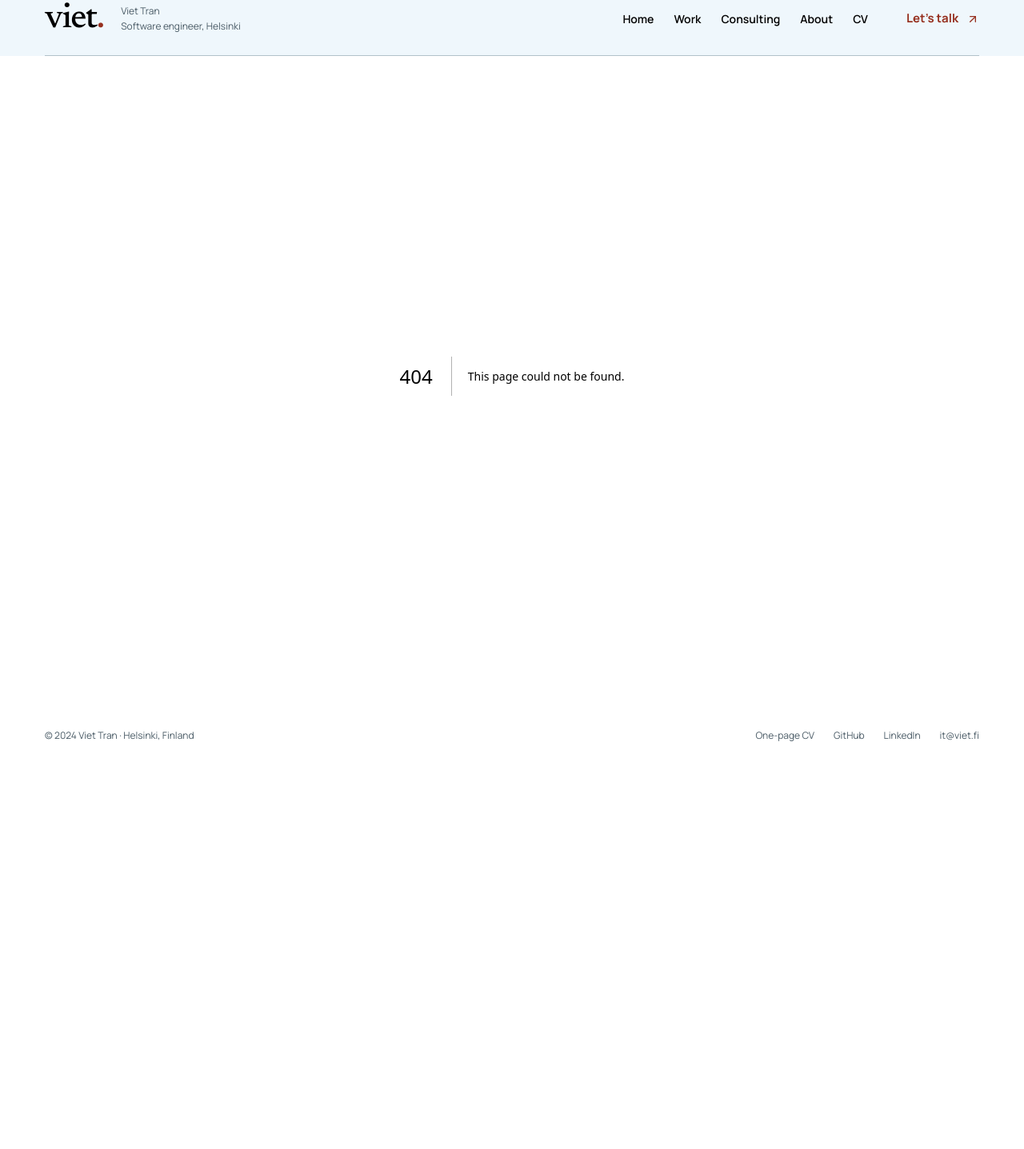
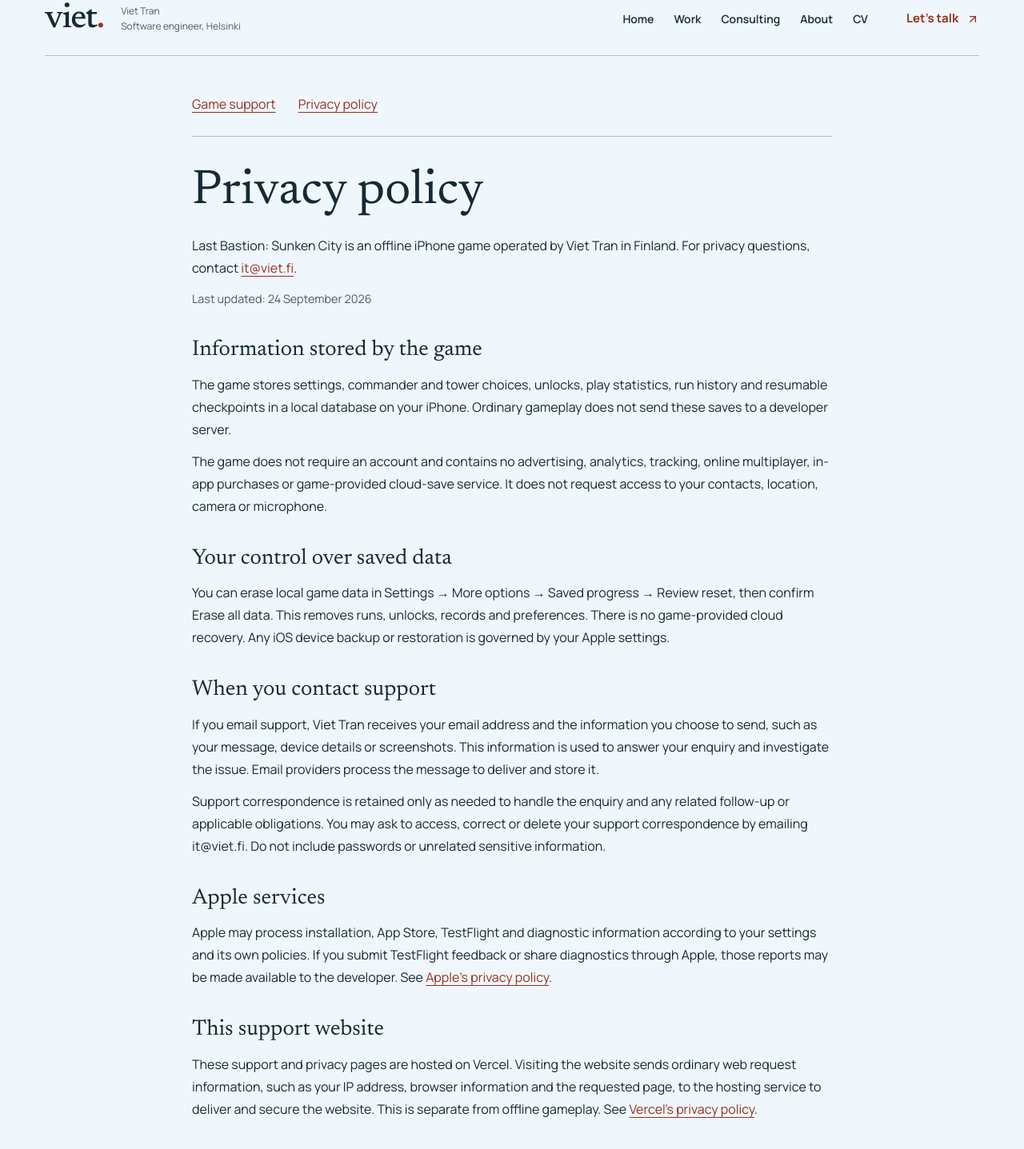
Before and after one commit to vieteri/viet-tran-portfolio, a Next.js app: page /last-bastion/privacy in a window 1280 px wide. Before the commit this address had no page. Shown: the part 22-1459 px from the top of the page at 80% size. Before the commit the page ends 992 px from the top, so only its background shows below. Built offline with nearby package versions, Linux system fonts and the light colour scheme.

Commit message:
Add Last Bastion support and privacy pages

```diff
--- /dev/null
+++ b/src/app/last-bastion/layout.tsx
@@ -0,0 +1,9 @@
+import Link from 'next/link';
+import './support.css';
+
+export default function LastBastionLayout({ children }: { children: React.ReactNode }) {
+  return <div className="shell bastion-doc">
+    <nav aria-label="Last Bastion"><Link href="/last-bastion/support">Game support</Link><Link href="/last-bastion/privacy">Privacy policy</Link></nav>
+    {children}
+  </div>;
+}
--- /dev/null
+++ b/src/app/last-bastion/privacy/page.tsx
@@ -0,0 +1,30 @@
+import type { Metadata } from 'next';
+import Link from 'next/link';
+
+export const metadata: Metadata = {
+  title: 'Last Bastion: Sunken City — Privacy Policy',
+  description: 'How Last Bastion: Sunken City stores game progress locally and handles support enquiries.',
+  alternates: { canonical: '/last-bastion/privacy' },
+};
+
+export default function PrivacyPage() {
+  return <article>
+    <h1>Privacy policy</h1>
+    <p>Last Bastion: Sunken City is an offline iPhone game operated by Viet Tran in Finland. For privacy questions, contact <a href="mailto:it@viet.fi">it@viet.fi</a>.</p>
+    <p className="updated">Last updated: 24 September 2026</p>
+    <h2>Information stored by the game</h2>
+    <p>The game stores settings, commander and tower choices, unlocks, play statistics, run history and resumable checkpoints in a local database on your iPhone. Ordinary gameplay does not send these saves to a developer server.</p>
+    <p>The game does not require an account and contains no advertising, analytics, tracking, online multiplayer, in-app purchases or game-provided cloud-save service. It does not request access to your contacts, location, camera or microphone.</p>
+    <h2>Your control over saved data</h2>
+    <p>You can erase local game data in Settings → More options → Saved progress → Review reset, then confirm Erase all data. This removes runs, unlocks, records and preferences. There is no game-provided cloud recovery. Any iOS device backup or restoration is governed by your Apple settings.</p>
+    <h2>When you contact support</h2>
+    <p>If you email support, Viet Tran receives your email address and the information you choose to send, such as your message, device details or screenshots. This information is used to answer your enquiry and investigate the issue. Email providers process the message to deliver and store it.</p>
+    <p>Support correspondence is retained only as needed to handle the enquiry and any related follow-up or applicable obligations. You may ask to access, correct or delete your support correspondence by emailing it@viet.fi. Do not include passwords or unrelated sensitive information.</p>
+    <h2>Apple services</h2>
+    <p>Apple may process installation, App Store, TestFlight and diagnostic information according to your settings and its own policies. If you submit TestFlight feedback or share diagnostics through Apple, those reports may be made available to the developer. See <a href="https://www.apple.com/legal/privacy/">Apple’s privacy policy</a>.</p>
+    <h2>This support website</h2>
+    <p>These support and privacy pages are hosted on Vercel. Visiting the website sends ordinary web request information, such as your IP address, browser information and the requested page, to the hosting service to deliver and secure the website. This is separate from offline gameplay. See <a href="https://vercel.com/legal/privacy-policy">Vercel’s privacy policy</a>.</p>
+    <h2>Changes and contact</h2>
+    <p>This policy will be updated if the game’s data practices change. The date above identifies the latest revision. Questions can be sent to <a href="mailto:it@viet.fi">it@viet.fi</a> or through the <Link href="/last-bastion/support">support page</Link>.</p>
+  </article>;
+}
--- /dev/null
+++ b/src/app/last-bastion/support.css
@@ -0,0 +1,10 @@
+.bastion-doc { max-width: 800px; padding-top: 48px; padding-bottom: 80px; }
+.bastion-doc nav { display: flex; flex-wrap: wrap; gap: 12px 28px; padding-bottom: 28px; border-bottom: 1px solid var(--line); }
+.bastion-doc nav a, .bastion-doc article a { color: var(--accent); text-decoration: underline; }
+.bastion-doc h1 { font-family: var(--font-display), serif; font-size: clamp(2.3rem, 6vw, 3.8rem); line-height: 1.08; margin: 36px 0 20px; overflow-wrap: anywhere; }
+.bastion-doc h2 { font-family: var(--font-display), serif; font-size: 1.7rem; line-height: 1.2; margin: 36px 0 12px; }
+.bastion-doc p, .bastion-doc li { font-size: 1rem; line-height: 1.75; }
+.bastion-doc p { margin: 12px 0; }
+.bastion-doc ul { list-style: disc; padding-left: 24px; }
+.bastion-doc li { margin: 8px 0; }
+.bastion-doc .updated { color: var(--muted); font-size: .9rem; }
--- /dev/null
+++ b/src/app/last-bastion/support/page.tsx
@@ -0,0 +1,27 @@
+import type { Metadata } from 'next';
+import Link from 'next/link';
+
+export const metadata: Metadata = {
+  title: 'Last Bastion: Sunken City — Support',
+  description: 'Help with Last Bastion: Sunken City, saved progress, settings and reporting a problem to developer Viet Tran.',
+  alternates: { canonical: '/last-bastion/support' },
+};
+
+export default function SupportPage() {
+  return <article>
+    <h1>Last Bastion: Sunken City</h1>
+    <p>Build your defense, protect the Bastion and survive the next wave. This is the support page for the iPhone tower-defense game by Viet Tran.</p>
+    <h2>Get help</h2>
+    <p>Email <a href="mailto:it@viet.fi?subject=Last%20Bastion%20support">it@viet.fi</a> with your question or problem.</p>
+    <p>For a bug report, include your iPhone model, iOS version, game version or TestFlight build, and what happened just before the issue. A screenshot is helpful if you are comfortable sharing one. For stuttering, mention the wave and whether you were playing at 1×, 2× or 4× speed.</p>
+    <p>Please do not send passwords, payment details or unrelated personal information.</p>
+    <h2>Saved progress</h2>
+    <p>Your progress is saved on your iPhone. There is no game account or game-provided cloud sync. Use Save &amp; Home when leaving a run; closing the app abruptly may return you to the latest completed checkpoint.</p>
+    <p>If something seems wrong with your save, contact support before deleting the app or resetting data. We cannot restore a deleted save from a developer server.</p>
+    <h2>Sound and game settings</h2>
+    <p>Open the gear menu to access settings. Music and sound effects have separate volume sliders. During battle, use the speed control to choose 1×, 2× or 4×. The in-game Guide explains placement, upgrades, potions and enemy counters.</p>
+    <h2>Delete local data</h2>
+    <p>Open Settings → More options → Saved progress → Review reset, then confirm Erase all data. This removes runs, unlocks, records and preferences from the game on this device.</p>
+    <p>Read the <Link href="/last-bastion/privacy">privacy policy</Link> for more about local storage and support messages.</p>
+  </article>;
+}
```
